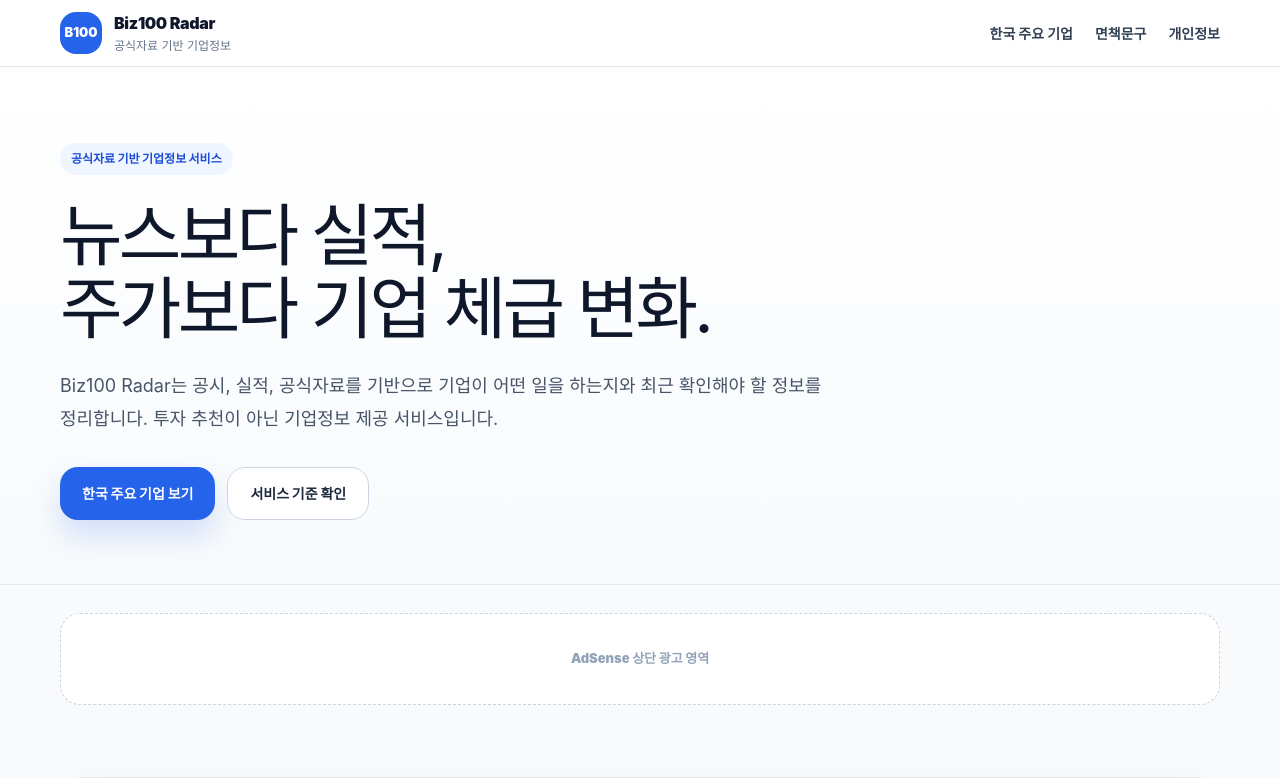
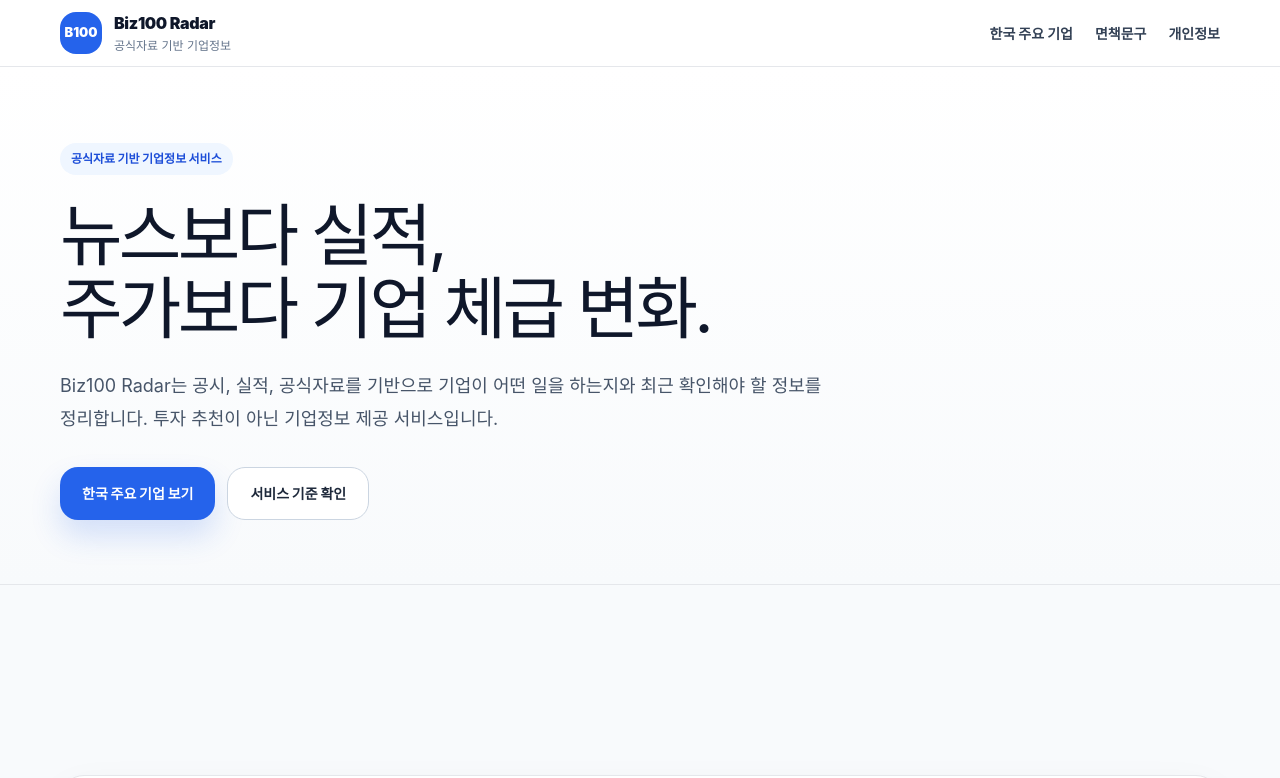
Before and after one commit to junyoung9394/biz100-radar, a Next.js app: page / in a window 1280 px wide. Shown: the top 778 px of the page. Built offline with nearby package versions, Linux system fonts and the light colour scheme; no server answers.

Commit message:
Hide AdSense placeholder labels

```diff
--- a/app/globals.css
+++ b/app/globals.css
@@ -539,19 +539,16 @@ input {
 
 .ad-box {
   margin: 28px 0;
-  border: 1px dashed #cbd5e1;
-  border-radius: 20px;
-  background: white;
-  color: #94a3b8;
-  min-height: 92px;
-  display: flex;
-  align-items: center;
-  justify-content: center;
+  min-height: 90px;
+  overflow: hidden;
+}
+
+.ad-box:empty {
+  display: none;
 }
 
 .ad-label {
-  font-size: 13px;
-  font-weight: 900;
+  display: none;
 }
 
 .footer {
--- a/app/page.tsx
+++ b/app/page.tsx
@@ -68,7 +68,6 @@ export default function HomePage() {
       <section className="container section">
         <div className="section-head">
           <div>
-            <span className="badge">공식자료 연결 준비 기업</span>
             <h2>한국 주요 기업</h2>
           </div>
 
--- a/components/AdBanner.tsx
+++ b/components/AdBanner.tsx
@@ -13,19 +13,18 @@ type AdBannerProps = {
   label?: string;
 };
 
-export default function AdBanner({ slot, label = "AdSense 광고 영역" }: AdBannerProps) {
+export default function AdBanner({ slot }: AdBannerProps) {
   useEffect(() => {
     try {
       window.adsbygoogle = window.adsbygoogle || [];
       window.adsbygoogle.push({});
     } catch {
-      // 개발 환경 또는 광고 차단 환경에서는 무시합니다.
+      // 광고 차단 환경이나 개발 환경에서는 조용히 무시합니다.
     }
   }, []);
 
   return (
     <div className="ad-box">
-      <div className="ad-label">{label}</div>
       <ins
         className="adsbygoogle"
         style={{ display: "block" }}
```
